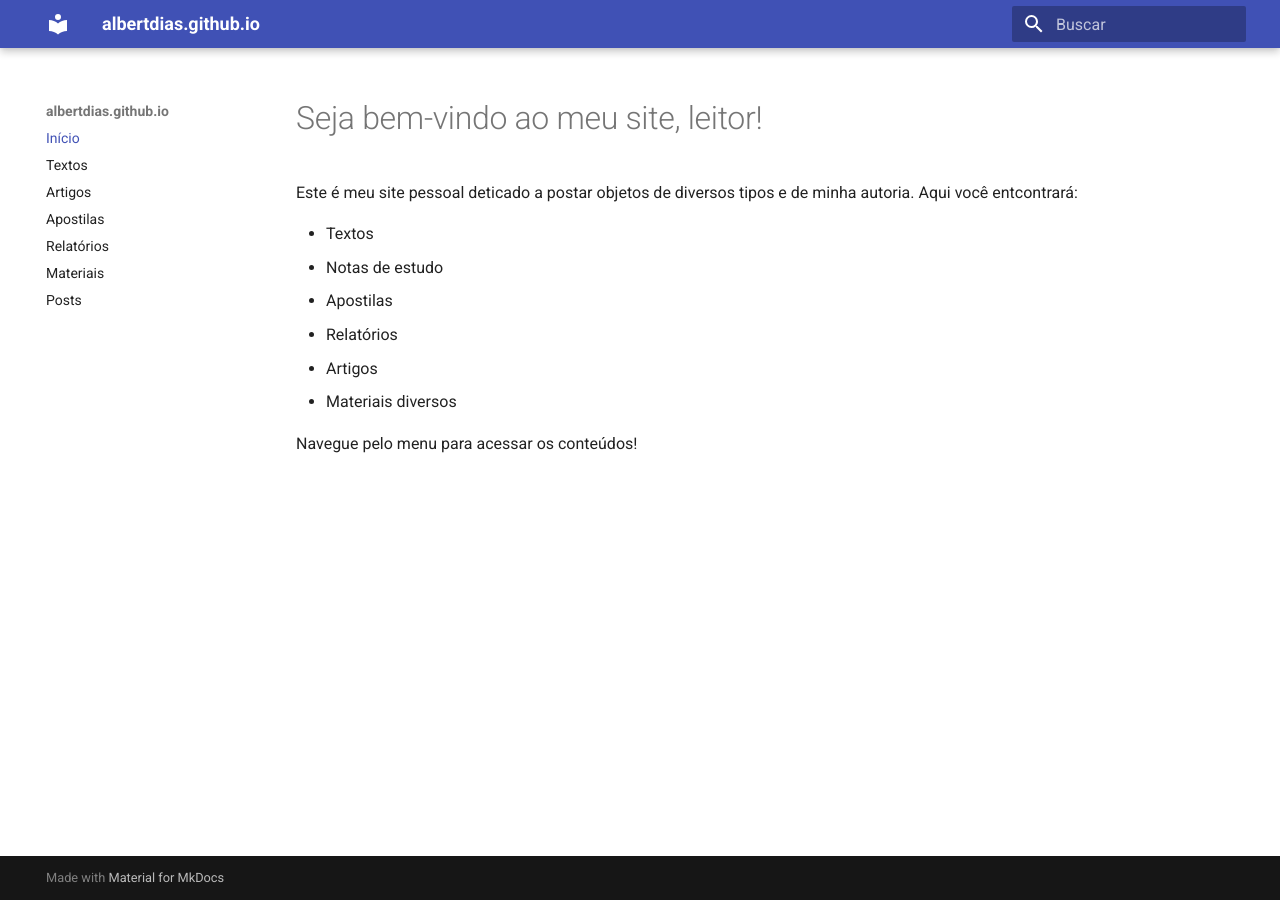
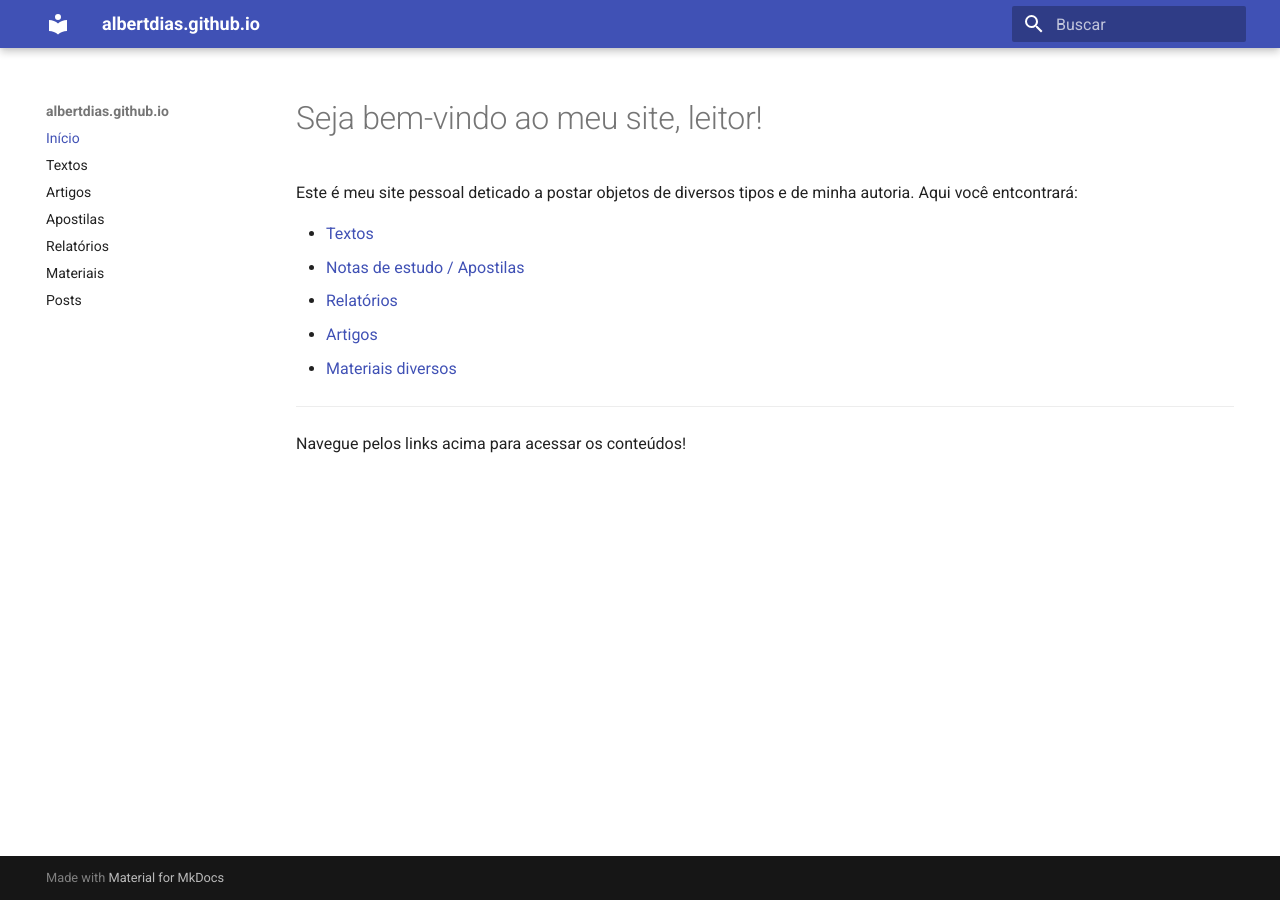
Before and after one commit to albertdiasdrive-ui/albertdias.github.io, an MkDocs documentation site: the page built from docs/index.md, in a window 1280 px wide. Built offline with MkDocs 1.6.1 and Material for MkDocs 9.7.7, drawn with Linux system fonts in a browser that asks for light colours.

Commit message:
Update index.md

```diff
--- a/docs/index.md
+++ b/docs/index.md
@@ -2,11 +2,12 @@
 
 Este é meu site pessoal deticado a postar objetos de diversos tipos e de minha autoria. Aqui você entcontrará:
 
-- Textos
-- Notas de estudo
-- Apostilas
-- Relatórios
-- Artigos
-- Materiais diversos
+- [Textos](textos.md)
+- [Notas de estudo / Apostilas](apostilas.md)
+- [Relatórios](relatorios.md)
+- [Artigos](Artigos.md)
+- [Materiais diversos](Materiais/)
 
-Navegue pelo menu para acessar os conteúdos!
+---
+
+Navegue pelos links acima para acessar os conteúdos!
```
